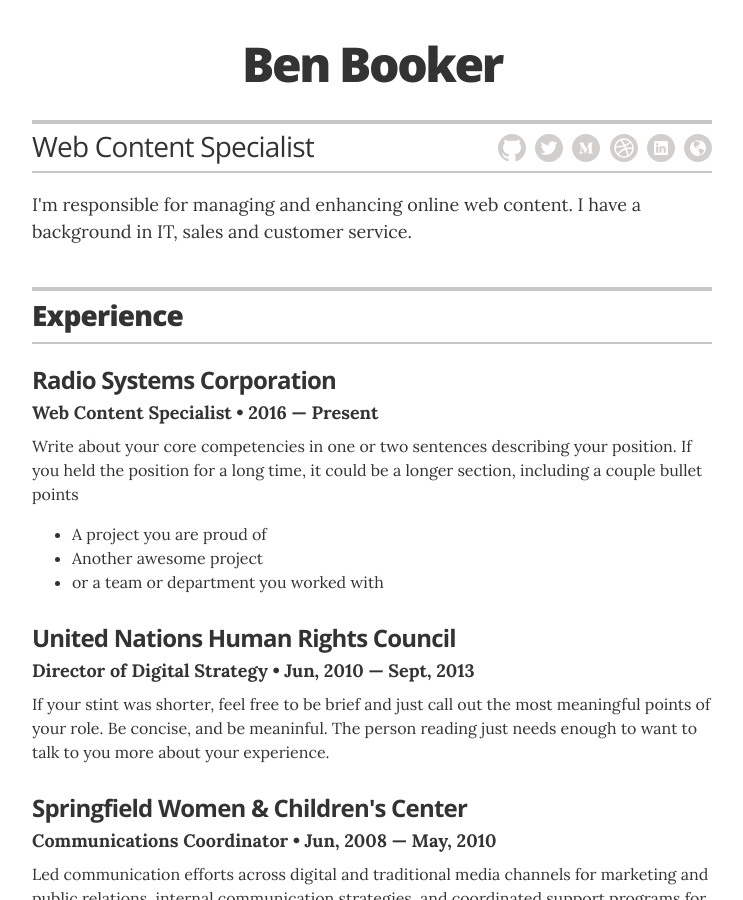
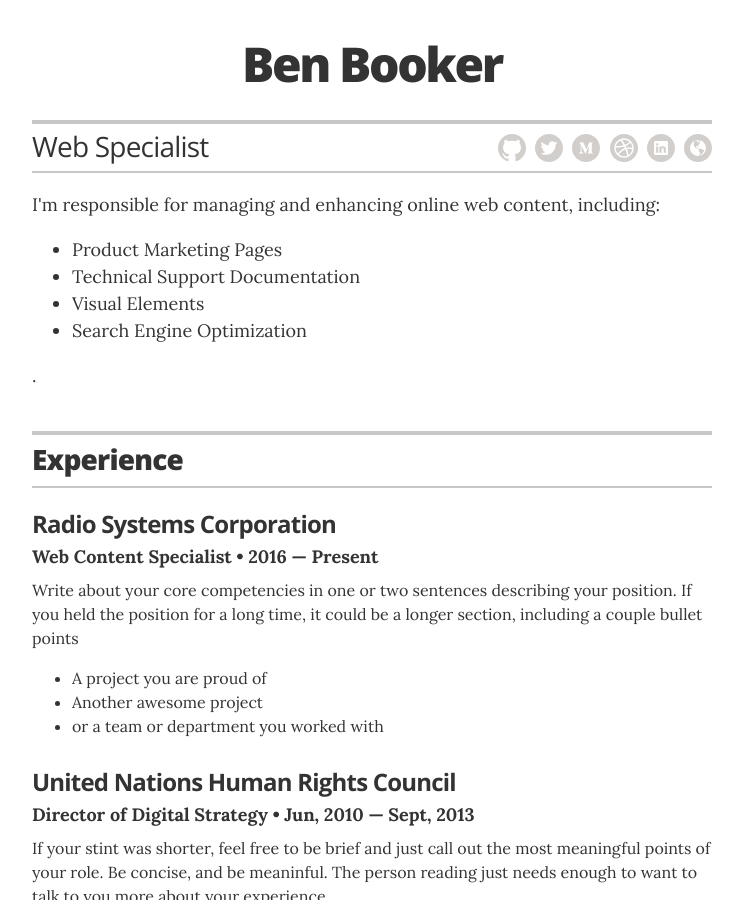
Before and after one commit to bbooker5/about, a Jekyll site: the page built from index.html, in a window 1280 px wide and 900 px high. Shown: the whole window, without its empty margins (268-1011 px from the left). Built offline with Jekyll 4.4.1, drawn with Linux system fonts in a browser that asks for light colours.

Commit message:
Update _config.yml

```diff
--- a/_config.yml
+++ b/_config.yml
@@ -11,7 +11,7 @@ sass:
 # Resume settings
 resume_avatar:                  "false"
 resume_name:                    "Ben Booker"
-resume_title:                   "Web Content Specialist"
+resume_title:                   "Web Specialist"
 
 # used for the contact button in _layouts/resume.html
 resume_contact_email:           "bbooker5@gmail.com"
@@ -23,7 +23,7 @@ resume_contact_address:         "Oak Ridge, TN"
 resume_header_contact_info:     "Oak Ridge, Tennessee • 865-221-6154 • bbooker5@gmail.com"
 display_header_contact_info:    "false"
 
-resume_header_intro: "<p>I'm responsible for managing and enhancing online web content. I have a background in IT, sales and customer service.</p>"
+resume_header_intro: "<p>I'm responsible for managing and enhancing online web content, including:<ul><li>Product Marketing Pages</li><li>Technical Support Documentation</li><li>Visual Elements</li><li>Search Engine Optimization</li></ul>.</p>"
 
 # use "yes" to display the email contact button,
 # "no" to display an "I'm not looking for work" message,
```
